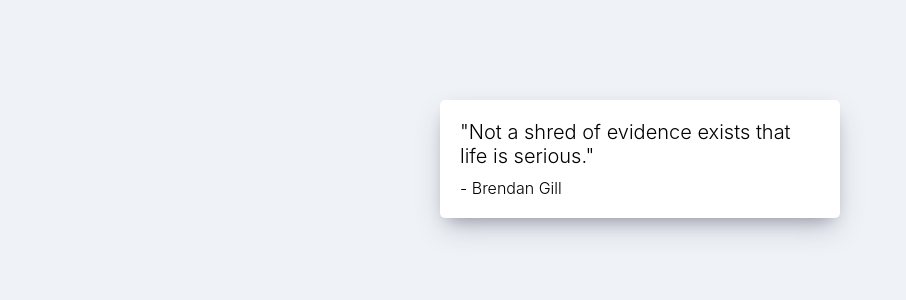
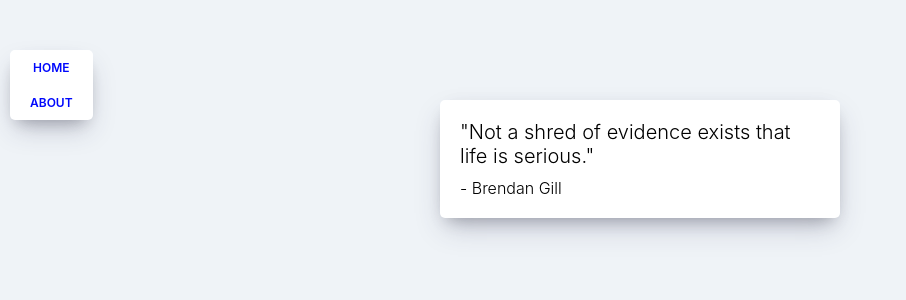
Before and after one commit to zeeyonchung/react-movie-app, a React (Create React App) app: page /#/about in a window 1280 px wide. Shown: the top 300 px of the page, without its empty margins (0-906 px from the left). Built offline with nearby package versions, Linux system fonts and the light colour scheme.

Commit message:
네비게이션

```diff
--- a/src/App.js
+++ b/src/App.js
@@ -3,12 +3,16 @@ import './App.css';
 import { HashRouter, Route } from 'react-router-dom';
 import About from './routes/About';
 import Home from './routes/Home';
+import Navigation from "./components/Navigation";
+import Detail from "./components/Detail";
 
 function App() {
     return (
         <HashRouter>
+            <Navigation />
             <Route path="/" exact={true} component={Home} />
             <Route path="/about" component={About} />
+            <Route path="/movie-detail" component={Detail} />
         </HashRouter>
     );
 }
--- /dev/null
+++ b/src/components/Detail.js
@@ -0,0 +1,8 @@
+import React from "react";
+
+function Detail(props) {
+    console.log(props);
+    return <span>Hello</span>;
+}
+
+export default Detail;
--- a/src/components/Movie.js
+++ b/src/components/Movie.js
@@ -1,10 +1,17 @@
 import React from "react";
 import PropTypes from 'prop-types';
 import './Movie.css';
+import {Link} from "react-router-dom";
 
 function Movie({ title, year, summary, poster, genres }) {
     return (
         <div className="movie">
+            <Link
+                to={{
+                    pathname: '/movie-detail',
+                    state: { year, title, summary, poster, genres },
+                }}
+            >
                 <img src={poster} alt={title} title={title} />
                 <div className="movie__data">
                     <h3 className="movie__title">{title}</h3>
@@ -18,6 +25,7 @@ function Movie({ title, year, summary, poster, genres }) {
                     </ul>
                     <p className="movie__summary">{summary.slice(0, 180)}...</p>
                 </div>
+            </Link>
         </div>
     );
 }
--- /dev/null
+++ b/src/components/Navigation.css
@@ -0,0 +1,35 @@
+.nav {
+    z-index: 1;
+    position: fixed;
+    top: 50px;
+    left: 10px;
+    display: flex;
+    flex-direction: column;
+    background-color: white;
+    padding: 10px 20px;
+    box-shadow: 0 13px 27px -5px rgba(50, 50, 93, 0.25), 0 8px 16px -8px rgba(0, 0, 0, 0.3),
+    0 -6px 16px -6px rgba(0, 0, 0, 0.025);
+    border-radius: 5px;
+}
+
+@media screen and (max-width: 1090px) {
+    .nav {
+        left: initial;
+        top: initial;
+        bottom: 0px;
+        width: 100%;
+    }
+}
+
+.nav a {
+    text-decoration: none;
+    color: #0008fc;
+    text-transform: uppercase;
+    font-size: 12px;
+    text-align: center;
+    font-weight: 600;
+}
+
+.nav a:not(:last-child) {
+    margin-bottom: 20px;
+}
--- /dev/null
+++ b/src/components/Navigation.js
@@ -0,0 +1,14 @@
+import React from "react";
+import {Link} from "react-router-dom";
+import './Navigation.css';
+
+function Navigation() {
+    return (
+        <div className="nav">
+            <Link to="/">Home</Link>
+            <Link to='/about'>About</Link>
+        </div>
+    );
+}
+
+export default Navigation;
--- a/src/routes/About.js
+++ b/src/routes/About.js
@@ -1,7 +1,8 @@
 import React from "react";
 import './About.css';
 
-function About() {
+function About(props) {
+    console.log(props);
     return (
         <div className="about__container">
             <span>
```
Lines whose indentation alone changed are shown as unchanged.
